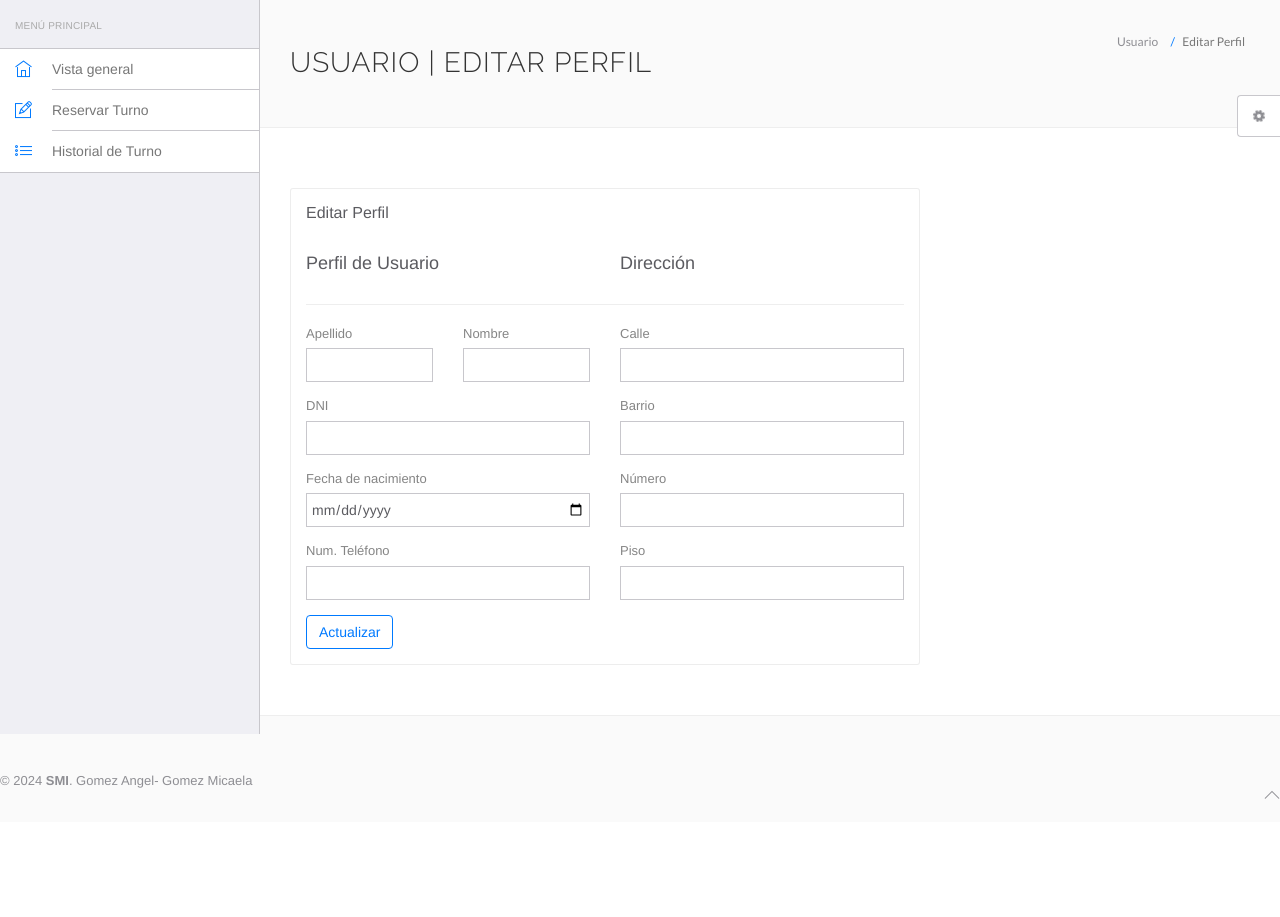
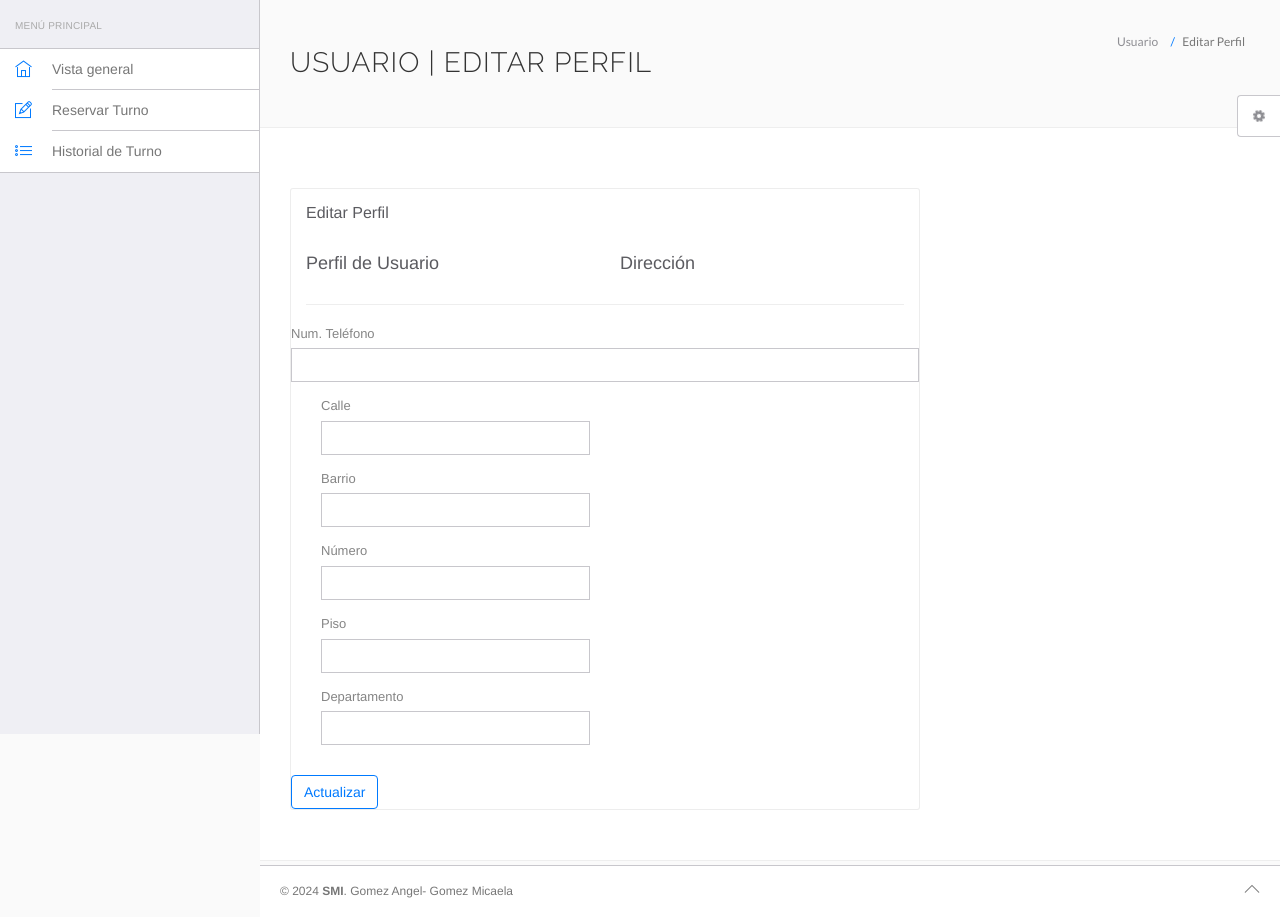
Before and after one commit to proffabianlopez/App5, a PHP site: page /app/views/patient/edit-profile.php in a window 1280 px wide. Shown: the part 66-983 px from the top of the page. Before the commit the page ends 865 px from the top, so only its background shows below. Run offline with PHP 8.4, Linux system fonts and the light colour scheme.

Commit message:
Formulario para actualizar datos de paciente, controlador y modelo

```diff
--- a/www/app/controllers/login.php
+++ b/www/app/controllers/login.php
@@ -14,6 +14,7 @@ if ($_SERVER['REQUEST_METHOD'] == "POST") {
         $pass_sql= $usuario['password'];
         $_SESSION['user'] = $usuario['id'];
         $_SESSION['rol'] = $usuario['id_rol'];
+        $_SESSION['person'] = $usuario['id_person'];
         // logica de ingreso
         if($email == $email_sql && password_verify($password, $pass_sql)){
             //echo("Login exitoso, redirigir al dashboard paciente");
--- a/www/app/views/patient/edit-profile.php
+++ b/www/app/views/patient/edit-profile.php
@@ -3,7 +3,7 @@
 
 <head>
     <title>Usuario | Editar Perfil</title>
-    <?php include('../include/head.php'); ?>
+    <?php include ('../include/head.php'); ?>
 </head>
 
 <body>
@@ -44,52 +44,32 @@
                                                     </div>
                                                 </div>
                                                 <hr />
-                                                <form role="form" name="edit" method="post">
+                                                <form role="form" name="edit" action="../../controllers/edit-profile-controller.php" method="POST">
                                                     <div class="row">
-                                                        <div class="col-md-6">
-                                                            <div class="row">
-                                                                <div class="col-md-6">
-                                                                    <div class="form-group">
-                                                                        <label for="fname">Apellido</label>
-                                                                        <input type="text" name="fname" class="form-control" value="">
-                                                                    </div>
-                                                                </div>
-                                                                <div class="col-md-6">
-                                                                    <div class="form-group">
-                                                                        <label for="fname">Nombre</label>
-                                                                        <input type="text" name="fname" class="form-control" value="">
-                                                                    </div>
-                                                                </div>
-                                                            </div>
                                                             <div class="form-group">
-                                                                <label for="fname">DNI</label>
-                                                                <input type="number" name="fname" class="form-control" value="">
-                                                            </div>
-                                                            <div class="form-group">
-                                                                <label for="date">Fecha de nacimiento</label>
-                                                                <input type="date" name="date" class="form-control">
-                                                            </div>
-                                                            <div class="form-group">
-                                                                <label for="fname">Num. Teléfono</label>
-                                                                <input type="text" name="fname" class="form-control" value="">
+                                                                <label for="contact">Num. Teléfono</label>
+                                                                <input type="text" name="contact" class="form-control" value="">
                                                             </div>
                                                         </div>
                                                         <div class="col-md-6">
                                                             <div class="form-group">
-                                                                <label for="city">Calle</label>
-                                                                <input type="text" name="city" class="form-control" required="required" value="">
+                                                                <label for="street">Calle</label>
+                                                                <input type="text" name="street" class="form-control" required="required" value="">
                                                             </div>
                                                             <div class="form-group">
-                                                                <label for="fname">Barrio</label>
-                                                                <input type="text" name="fname" class="form-control" value="">
+                                                                <label for="id_neighborhood">Barrio</label>
+                                                                <input type="text" name="id_neighborhood" class="form-control" value="">
                                                             </div>
                                                             <div class="form-group">
-                                                                <label for="nhome">Número</label>
-                                                                <input type="number" name="nhome" class="form-control">
+                                                                <label for="number">Número</label>
+                                                                <input type="number" name="number" class="form-control">
                                                             </div>
                                                             <div class="form-group">
-                                                                <label for="floorhome">Piso</label>
-                                                                <input type="number" name="floorhome" class="form-control" value="">
+                                                                <label for="floor">Piso</label>
+                                                                <input type="number" name="floor" class="form-control" value="">
+                                                            </div><div class="form-group">
+                                                                <label for="apartment">Departamento</label>
+                                                                <input type="number" name="apartment" class="form-control" value="">
                                                             </div>
                                                         </div>
                                                     </div>
```
